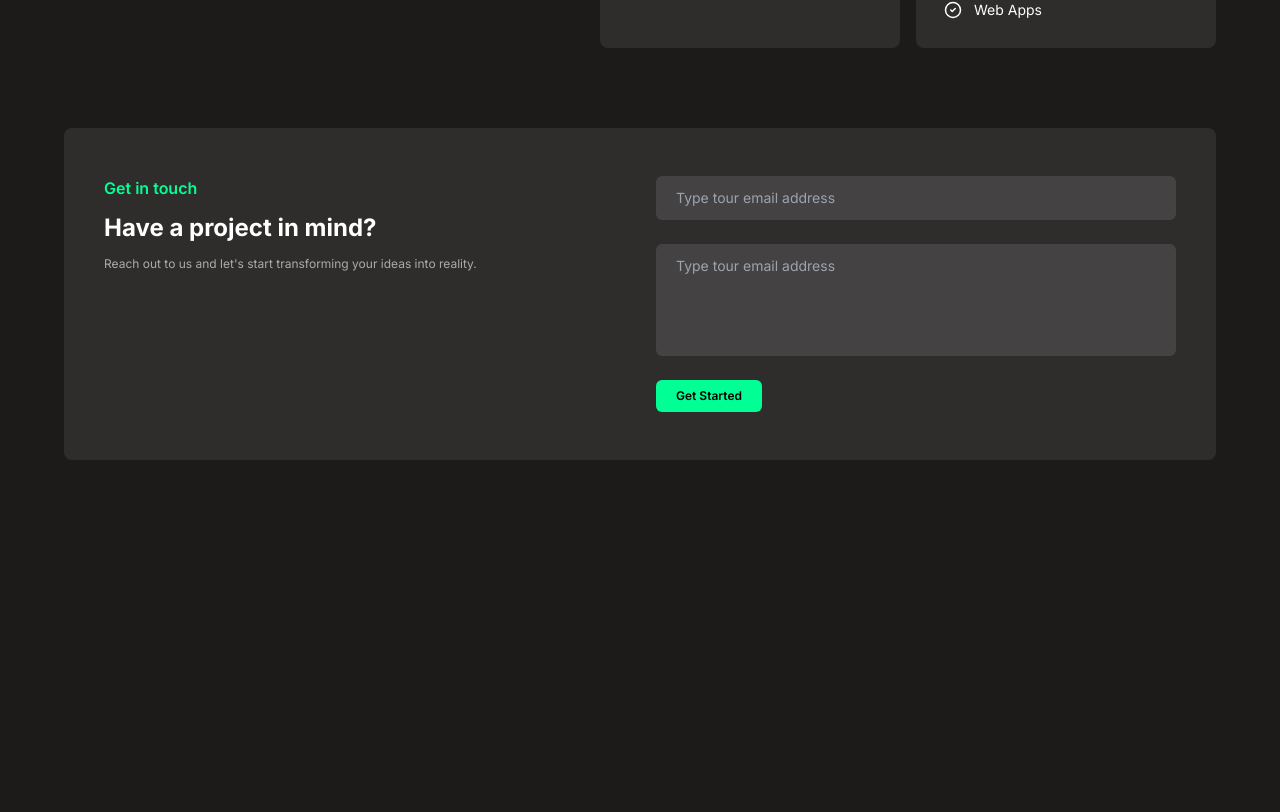
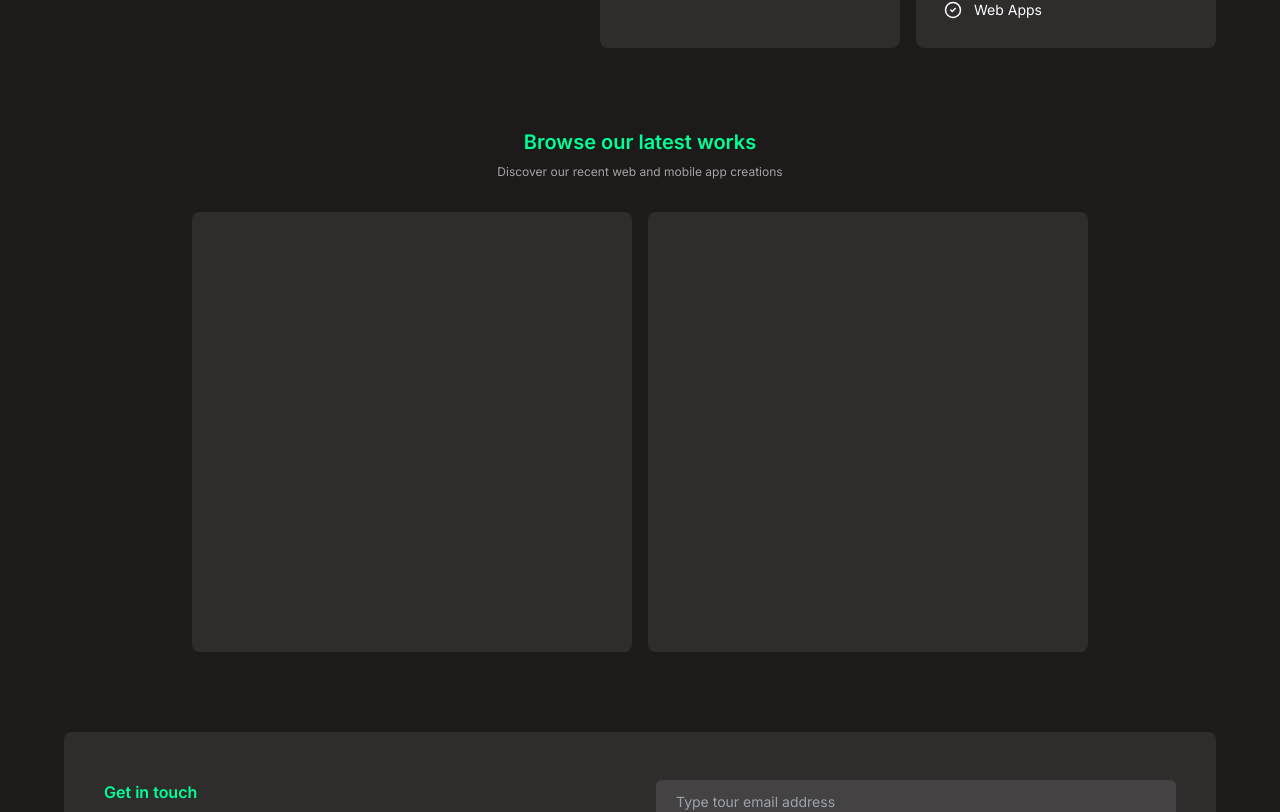
Before and after one commit to minhazk/pixelite-studio, a Next.js app: page / in a window 1280 px wide. Shown: the part 914-1726 px from the top of the page. Before the commit the page ends 1414 px from the top, so only its background shows below. Built offline with nearby package versions, Linux system fonts and the light colour scheme.

Commit message:
previous work section

```diff
--- a/src/app/page.tsx
+++ b/src/app/page.tsx
@@ -2,6 +2,7 @@ import Header from '@/components/Header';
 import Contact from '@/sections/Contact';
 import Hero from '@/sections/Hero';
 import PerformanceHighlights from '@/sections/PerformanceHighlights';
+import PreviousWork from '@/sections/PreviousWork';
 import Services from '@/sections/Services';
 
 export default function Home() {
@@ -13,6 +14,7 @@ export default function Home() {
                 <div className='px-2'>
                     <PerformanceHighlights />
                     <Services />
+                    <PreviousWork />
                     <Contact />
                 </div>
             </main>
--- a/src/sections/Contact.tsx
+++ b/src/sections/Contact.tsx
@@ -2,7 +2,7 @@
 
 export default function Contact() {
     return (
-        <div className='max-w-6xl mx-auto bg-secondary rounded-lg p-8 sm:p-10 md:py-12 flex flex-col md:flex-row gap-8 my-10'>
+        <div className='max-w-6xl mx-auto bg-secondary rounded-lg p-8 sm:p-10 md:py-12 flex flex-col md:flex-row gap-8 my-10 md:my-16 lg:my-20 '>
             <div className='md:w-1/2'>
                 <p className='text-primary text-sm md:text-base font-semibold'>Get in touch</p>
                 <h3 className='text-white font-bold text-2xl my-3'>Have a project in mind?</h3>
--- /dev/null
+++ b/src/sections/PreviousWork.tsx
@@ -0,0 +1,13 @@
+export default function PreviousWork() {
+    return (
+        <div className='my-10 md:my-16 lg:my-20 mx-auto max-w-4xl'>
+            <h2 className='text-primary text-center text-lg md:text-xl font-semibold mb-2'>Browse our latest works</h2>
+            <p className='text-white/60 text-xs text-center'>Discover our recent web and mobile app creations</p>
+
+            <div className='grid grid-cols-2 gap-4 mt-8'>
+                <div className='aspect-square rounded-lg bg-secondary'></div>
+                <div className='aspect-square rounded-lg bg-secondary'></div>
+            </div>
+        </div>
+    );
+}
```
